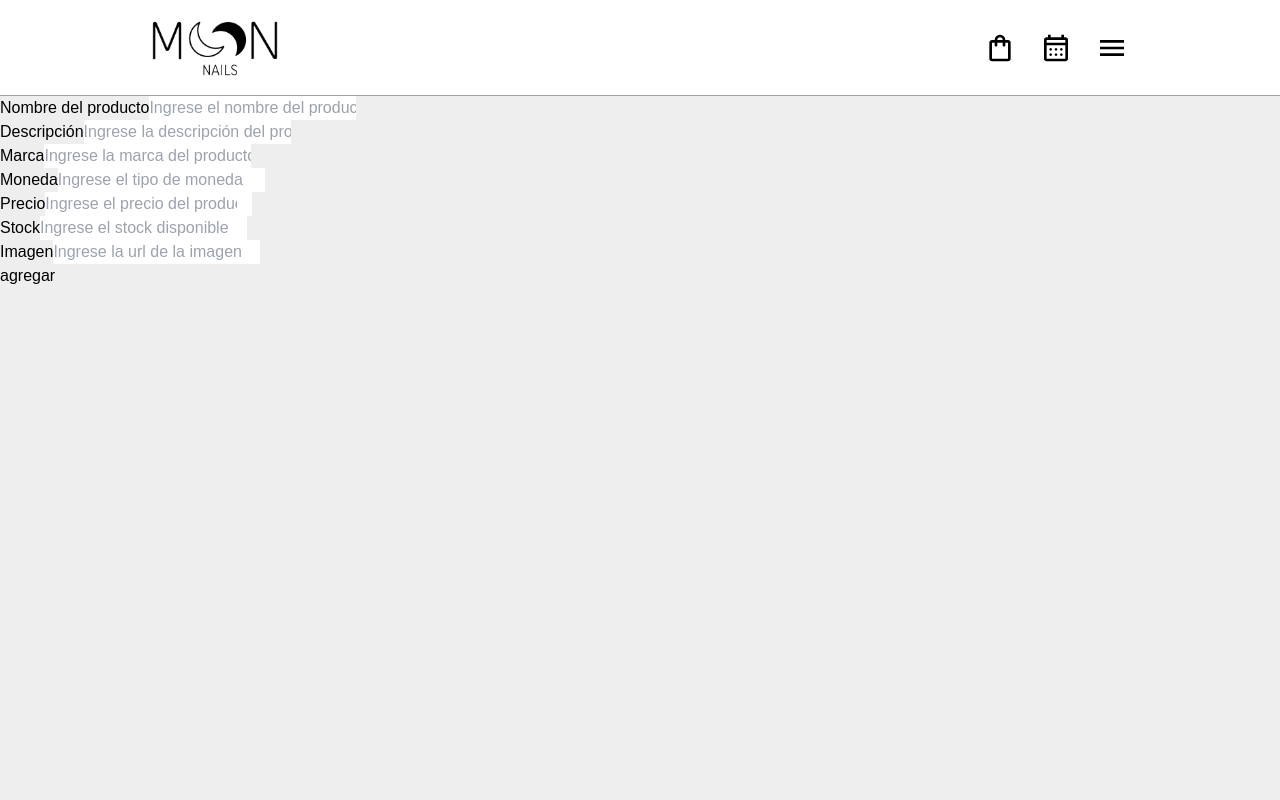
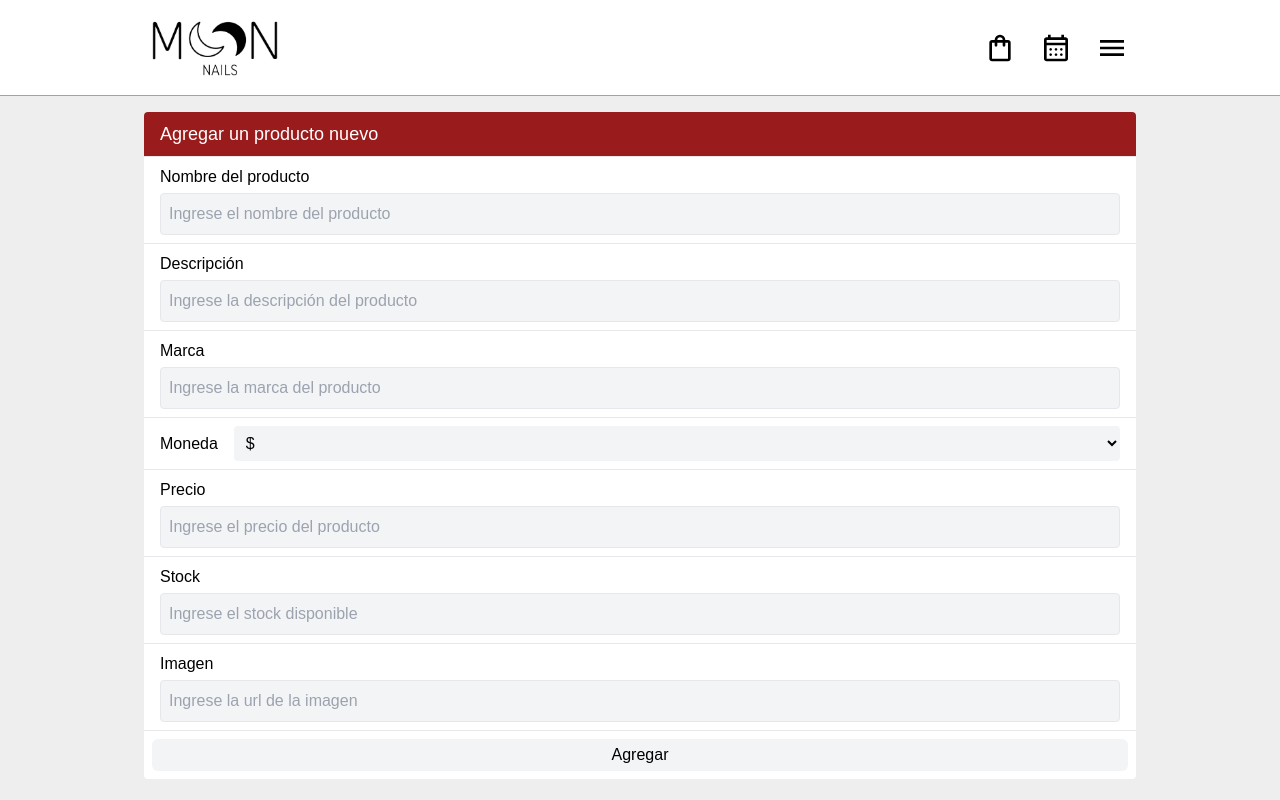
Before and after one commit to facuhdezz/moonnails, a React (Vite) app in the folder moonnails/: page /admin in a window 1280 px wide. Built offline with nearby package versions, Linux system fonts and the light colour scheme.

Commit message:
estilando addItem

```diff
--- a/moonnails/src/components/AddItem.jsx
+++ b/moonnails/src/components/AddItem.jsx
@@ -27,9 +27,15 @@ const AddItem = () => {
     return (
         <div>
             <form onSubmit={handleSubmit}>
-                <div>
+                <div className="bg-white mx-4 rounded divide-y">
+                    <div className="py-2 px-4 text-white bg-red-800 rounded-t">
+                        <h1 className="text-lg">Agregar un producto nuevo</h1>
+                    </div>
+                    <div className="divide-y">
+                        <div className="flex flex-col py-2 px-4 gap-1">
                             <label>Nombre del producto</label>
                             <input
+                                className="p-2 border rounded bg-gray-100"
                                 onChange={handleChange}
                                 type="text"
                                 name="nombre"
@@ -38,9 +44,10 @@ const AddItem = () => {
                                 required
                             />
                         </div>
-                <div>
+                        <div className="flex flex-col py-2 px-4 gap-1">
                             <label>Descripción</label>
                             <input
+                                className="p-2 border rounded bg-gray-100"
                                 onChange={handleChange}
                                 type="text"
                                 name="descripcion"
@@ -49,9 +56,10 @@ const AddItem = () => {
                                 required
                             />
                         </div>
-                <div>
+                        <div className="flex flex-col py-2 px-4 gap-1">
                             <label>Marca</label>
                             <input
+                                className="p-2 border rounded bg-gray-100"
                                 onChange={handleChange}
                                 type="text"
                                 name="marca"
@@ -60,42 +68,49 @@ const AddItem = () => {
                                 required
                             />
                         </div>
-                <div>
+                        <div className="flex py-2 px-4 gap-4 items-center">
                             <label>Moneda</label>
-                    <input
+                            <select
+                                className="cursor-pointer p-2 rounded bg-gray-100 grow"
                                 onChange={handleChange}
-                        type="text"
                                 name="moneda"
                                 id="moneda"
-                        placeholder="Ingrese el tipo de moneda"
                                 required
-                    />
+                            >
+                                <option autoFocus value="$">$</option>
+                                <option autoFocus value="USD">USD</option>
+                            </select>
                         </div>
-                <div>
+                        <div className="flex flex-col py-2 px-4 gap-1">
                             <label>Precio</label>
                             <input
+                                className="p-2 border rounded bg-gray-100"
                                 onChange={handleChange}
                                 type="number"
                                 name="precio"
                                 id="precio"
+                                min="0"
                                 placeholder="Ingrese el precio del producto"
                                 required
                             />
                         </div>
-                <div>
+                        <div className="flex flex-col py-2 px-4 gap-1">
                             <label>Stock</label>
                             <input
+                                className="p-2 border rounded bg-gray-100"
                                 onChange={handleChange}
                                 type="number"
                                 name="stock"
                                 id="stock"
+                                min="0"
                                 placeholder="Ingrese el stock disponible"
                                 required
                             />
                         </div>
-                <div>
+                        <div className="flex flex-col py-2 px-4 gap-1">
                             <label>Imagen</label>
                             <input
+                                className="p-2 border rounded bg-gray-100"
                                 onChange={handleChange}
                                 type="text"
                                 name="foto"
@@ -104,7 +119,11 @@ const AddItem = () => {
                                 required
                             />
                         </div>
-                <input type="submit" value="agregar" />
+                    </div>
+                    <div className="py-2 px-2 text-center">
+                        <input className="cursor-pointer bg-gray-100 w-full rounded-md py-1 hover:bg-gray-200" type="submit" value="Agregar" />
+                    </div>
+                </div>
             </form>
             {isAdded && <ProductsCards key={product.precio} nombre={product.nombre} foto={product.foto} marca={product.marca} moneda={product.moneda} precio={product.precio} />}
         </div>
--- a/moonnails/src/pages/AdminPanel.jsx
+++ b/moonnails/src/pages/AdminPanel.jsx
@@ -2,9 +2,9 @@ import AddItem from "../components/AddItem";
 
 const AdminPanel = () => {
     return (
-        <>
+        <main className="flex flex-col my-4 gap-4">
             <AddItem />
-        </>
+        </main>
     )
 }
 
```
Lines whose indentation alone changed are shown as unchanged.
